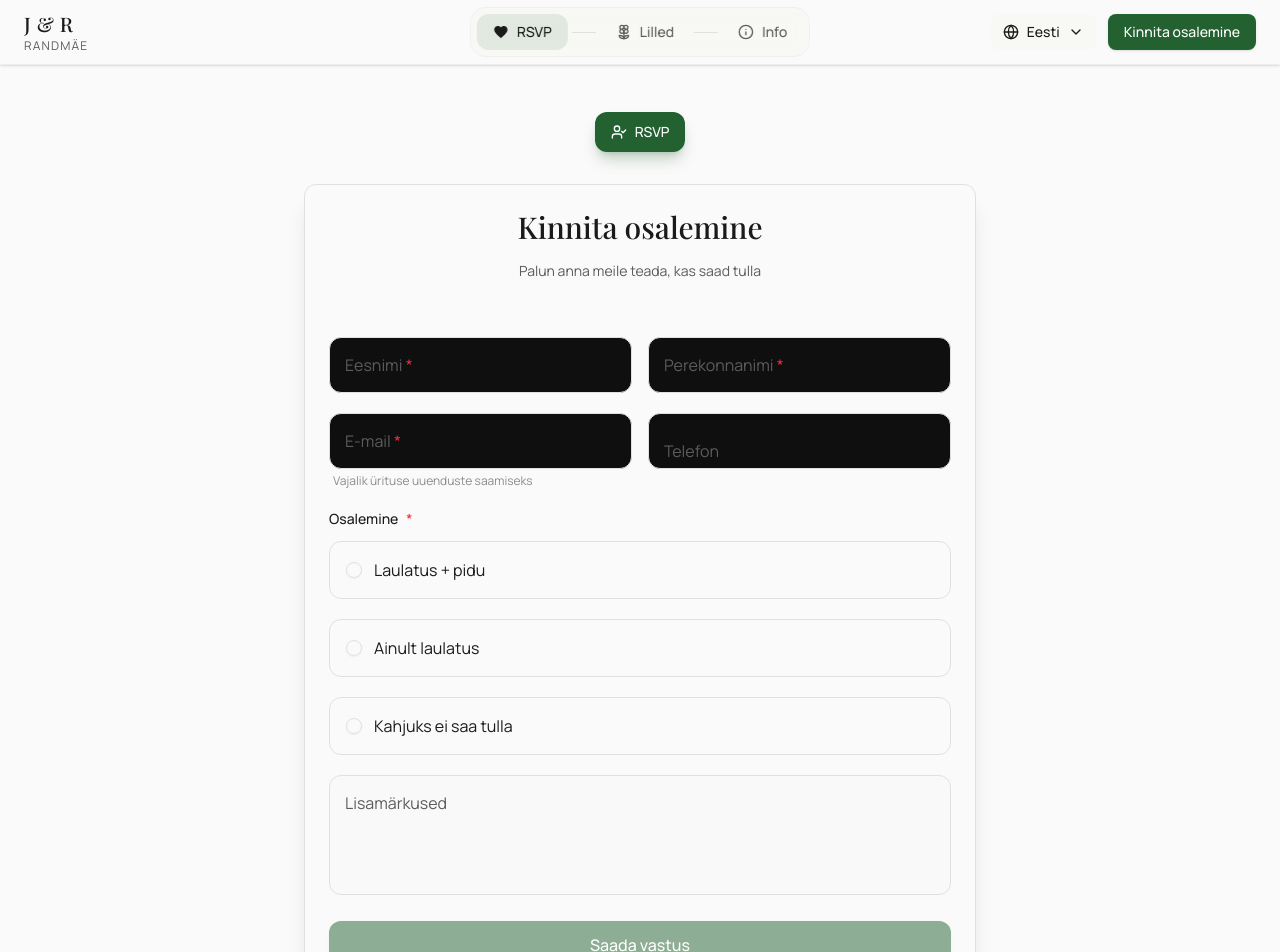
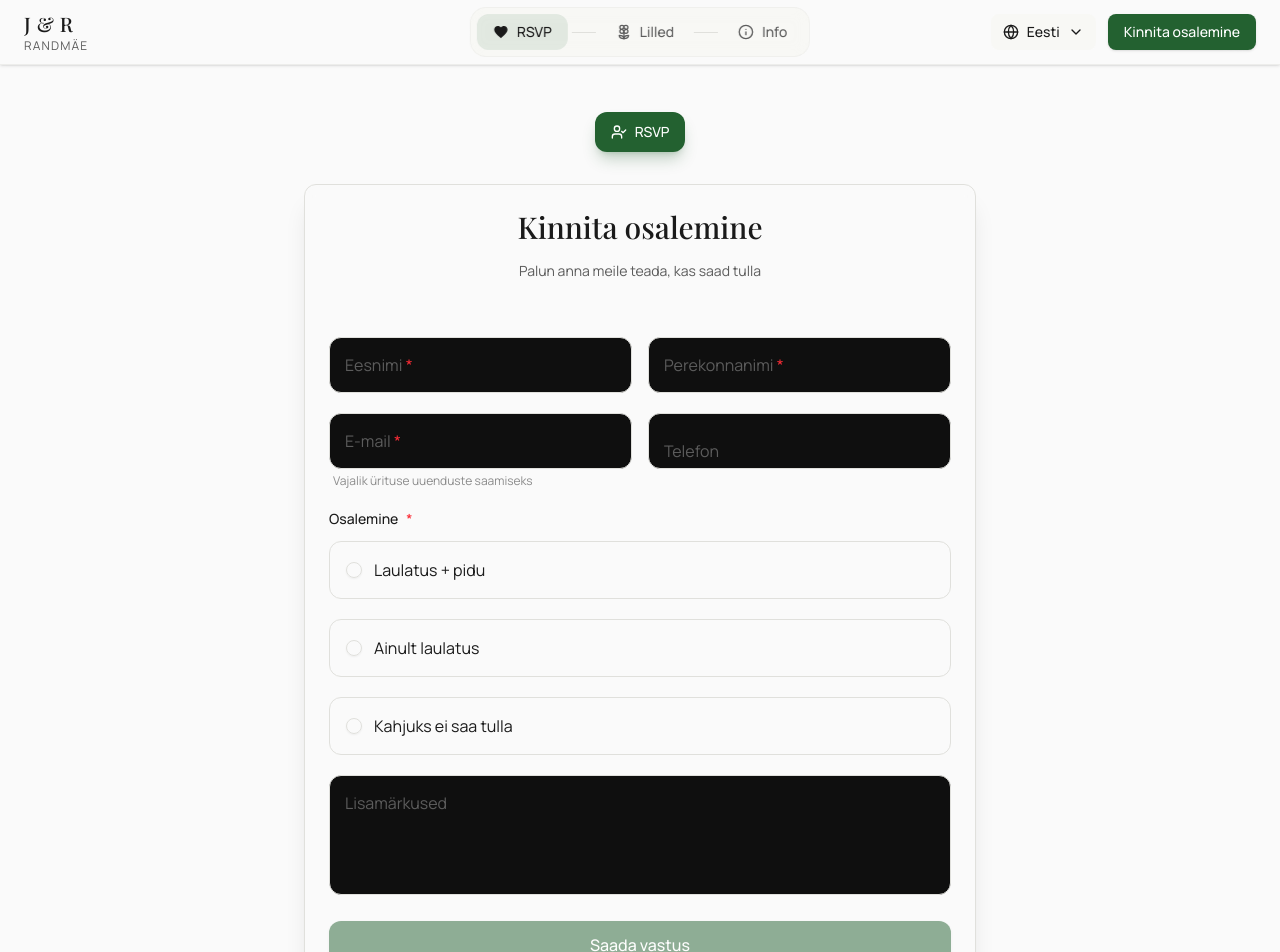
Before and after one commit to jr-pulmad/pulmad, a Next.js app: page /rsvp in a window 1280 px wide. Shown: the top 952 px of the page. Built offline with nearby package versions, Linux system fonts and the light colour scheme.

Commit message:
Update floating-input.tsx

```diff
--- a/components/ui/floating-input.tsx
+++ b/components/ui/floating-input.tsx
@@ -78,7 +78,7 @@ function FloatingTextarea({
         placeholder=" "
         aria-invalid={!!error}
         className={cn(
-          "peer min-h-[120px] w-full rounded-xl border bg-card/50 px-4 pt-6 pb-3 text-base transition-colors duration-200 resize-none",
+          "peer min-h-[120px] w-full rounded-xl border bg-[#0f0f0f] px-4 pt-6 pb-3 text-base transition-colors duration-200 resize-none",
           "border-input",
           "focus:border-primary",
           "outline-none ring-0 focus:ring-0 focus:outline-none focus-visible:ring-0 focus-visible:outline-none",
@@ -97,7 +97,7 @@ function FloatingTextarea({
           "bg-card text-muted-foreground",
           "top-0 -translate-y-1/2 text-xs font-medium",
           "peer-placeholder-shown:top-4 peer-placeholder-shown:translate-y-0 peer-placeholder-shown:bg-transparent peer-placeholder-shown:px-0 peer-placeholder-shown:ml-0 peer-placeholder-shown:text-base peer-placeholder-shown:font-normal",
-          "peer-focus:top-0 peer-focus:-translate-y-1/2 peer-focus:bg-card peer-focus:px-1 peer-focus:ml-[-4px] peer-focus:text-xs peer-focus:font-medium peer-focus:text-primary",
+          "peer-focus:top-0 peer-focus:-translate-y-1/2 peer-focus:bg-[#0f0f0f] peer-focus:px-1 peer-focus:ml-[-4px] peer-focus:text-xs peer-focus:font-medium peer-focus:text-primary",
           "peer-not-placeholder-shown:text-primary",
           error && "peer-focus:text-destructive peer-not-placeholder-shown:text-destructive",
         )}
```
